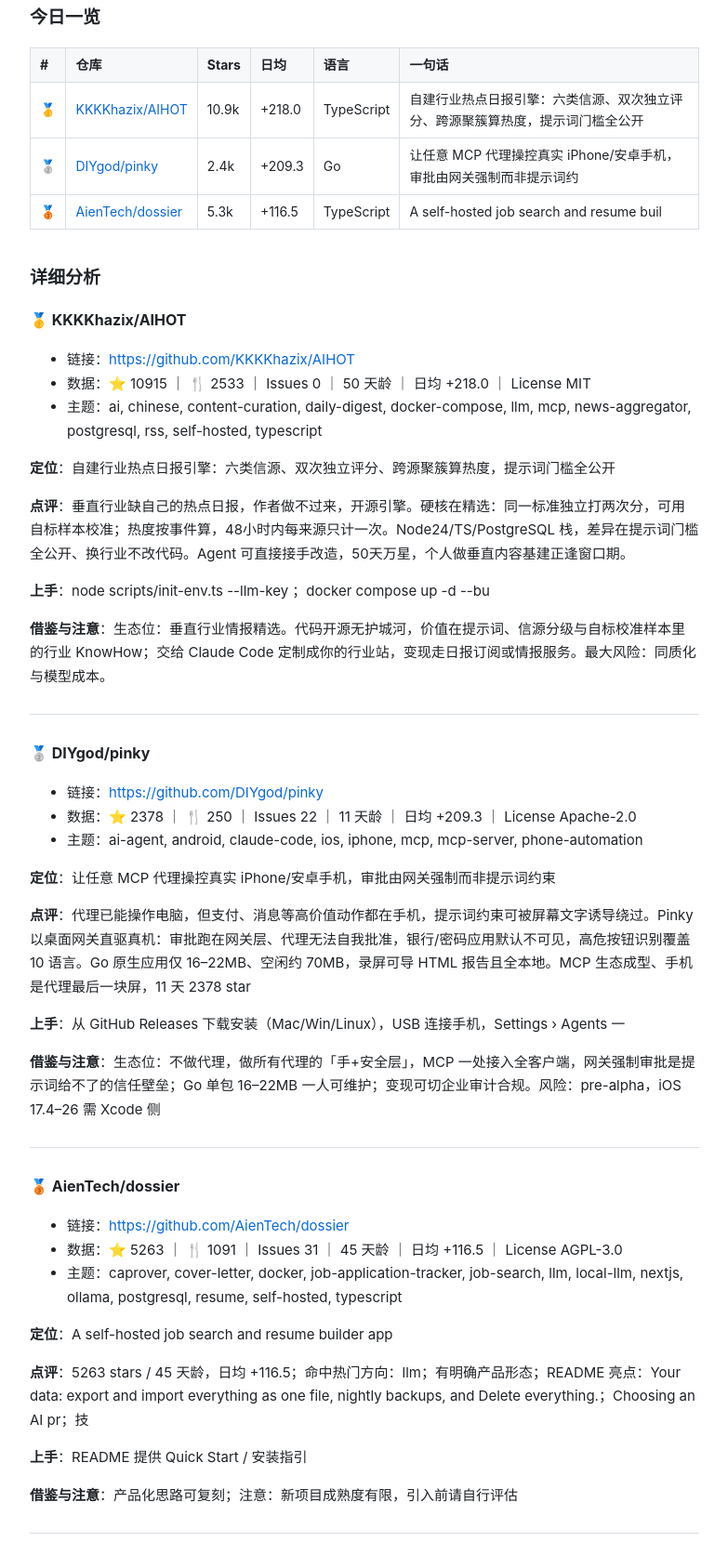
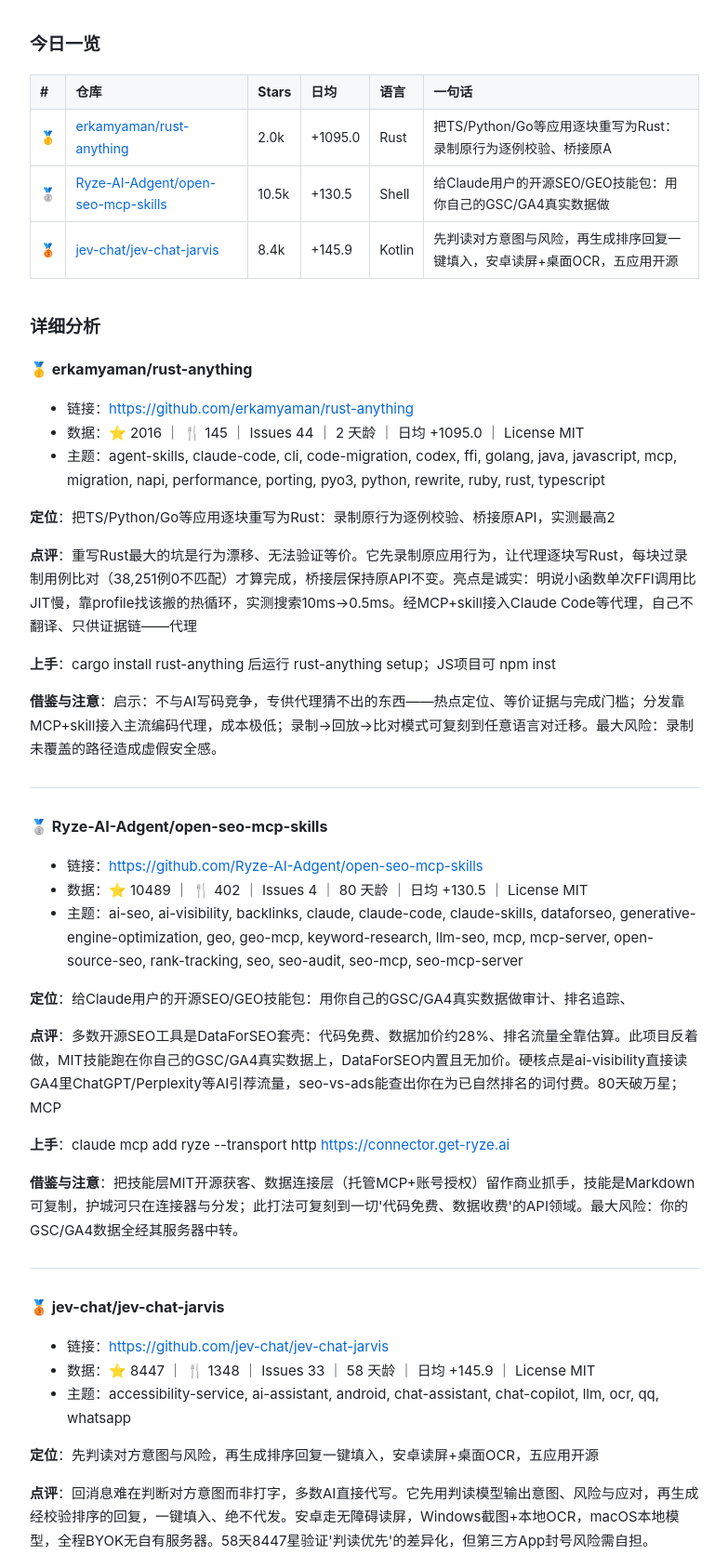
Before and after one commit to coolyi/ai-github-news, a plain HTML site: page 2026-11-18.html in a window 1280 px wide. Shown: the part 499-2172 px from the top of the page at 93% size, without its empty margins (248-1031 px from the left). Drawn offline with Linux system fonts and the light colour scheme.

Commit message:
发布 2026-11-18 日报 [skip ci]

```diff
--- a/2026-11-18.html
+++ b/2026-11-18.html
@@ -38,10 +38,11 @@ footer.site { margin-top:48px; color:var(--muted); font-size:13px; border-top:1p
   <h1>2026年11月18日</h1>
   <div class="sub">星期三 · Top 10 新兴 AI 应用 · 12 维度结构化分析</div>
 </header>
-<nav class="archive"><h2>往期归档</h2><ul><li><a href="./2026-11-17.html">2026年11月17日</a></li></ul></nav>
+<nav class="archive"><h2>往期归档</h2><ul><li><a href="./2026-11-18.html">2026年11月18日</a>　👈 今日</li>
+<li><a href="./2026-11-17.html">2026年11月17日</a></li></ul></nav>
 <article><h1>GitHub AI 应用日报 · 2026-11-18</h1>
 <blockquote>
-<p>候选 <strong>354</strong> → 精选 <strong>3</strong>（去重跳过 18） ｜ 扫描窗口：近 30 天新建 + 近 90 天上升期 ｜ 分析引擎：glm-5.3</p>
+<p>候选 <strong>354</strong> → 精选 <strong>3</strong>（去重跳过 21） ｜ 扫描窗口：近 30 天新建 + 近 90 天上升期 ｜ 分析引擎：glm-5.3</p>
 </blockquote>
 <h2>今日一览</h2>
 <table>
@@ -57,65 +58,65 @@ footer.site { margin-top:48px; color:var(--muted); font-size:13px; border-top:1p
 </thead>
 <tbody><tr>
 <td>🥇</td>
-<td><a href="https://github.com/KKKKhazix/AIHOT">KKKKhazix/AIHOT</a></td>
-<td>10.9k</td>
-<td>+218.0</td>
-<td>TypeScript</td>
-<td>自建行业热点日报引擎：六类信源、双次独立评分、跨源聚簇算热度，提示词门槛全公开</td>
+<td><a href="https://github.com/erkamyaman/rust-anything">erkamyaman/rust-anything</a></td>
+<td>2.0k</td>
+<td>+1095.0</td>
+<td>Rust</td>
+<td>把TS/Python/Go等应用逐块重写为Rust：录制原行为逐例校验、桥接原A</td>
 </tr>
 <tr>
 <td>🥈</td>
-<td><a href="https://github.com/DIYgod/pinky">DIYgod/pinky</a></td>
-<td>2.4k</td>
-<td>+209.3</td>
-<td>Go</td>
-<td>让任意 MCP 代理操控真实 iPhone/安卓手机，审批由网关强制而非提示词约</td>
+<td><a href="https://github.com/Ryze-AI-Adgent/open-seo-mcp-skills">Ryze-AI-Adgent/open-seo-mcp-skills</a></td>
+<td>10.5k</td>
+<td>+130.5</td>
+<td>Shell</td>
+<td>给Claude用户的开源SEO/GEO技能包：用你自己的GSC/GA4真实数据做</td>
 </tr>
 <tr>
 <td>🥉</td>
-<td><a href="https://github.com/AienTech/dossier">AienTech/dossier</a></td>
-<td>5.3k</td>
-<td>+116.5</td>
-<td>TypeScript</td>
-<td>A self-hosted job search and resume buil</td>
+<td><a href="https://github.com/jev-chat/jev-chat-jarvis">jev-chat/jev-chat-jarvis</a></td>
+<td>8.4k</td>
+<td>+145.9</td>
+<td>Kotlin</td>
+<td>先判读对方意图与风险，再生成排序回复一键填入，安卓读屏+桌面OCR，五应用开源</td>
 </tr>
 </tbody></table>
 <h2>详细分析</h2>
-<h3>🥇 KKKKhazix/AIHOT</h3>
+<h3>🥇 erkamyaman/rust-anything</h3>
 <ul>
-<li>链接：<a href="https://github.com/KKKKhazix/AIHOT">https://github.com/KKKKhazix/AIHOT</a></li>
-<li>数据：⭐ 10915 ｜ 🍴 2533 ｜ Issues 0 ｜ 50 天龄 ｜ 日均 +218.0 ｜ License MIT</li>
-<li>主题：ai, chinese, content-curation, daily-digest, docker-compose, llm, mcp, news-aggregator, postgresql, rss, self-hosted, typescript</li>
+<li>链接：<a href="https://github.com/erkamyaman/rust-anything">https://github.com/erkamyaman/rust-anything</a></li>
+<li>数据：⭐ 2016 ｜ 🍴 145 ｜ Issues 44 ｜ 2 天龄 ｜ 日均 +1095.0 ｜ License MIT</li>
+<li>主题：agent-skills, claude-code, cli, code-migration, codex, ffi, golang, java, javascript, mcp, migration, napi, performance, porting, pyo3, python, rewrite, ruby, rust, typescript</li>
 </ul>
-<p><strong>定位</strong>：自建行业热点日报引擎：六类信源、双次独立评分、跨源聚簇算热度，提示词门槛全公开</p>
-<p><strong>点评</strong>：垂直行业缺自己的热点日报，作者做不过来，开源引擎。硬核在精选：同一标准独立打两次分，可用自标样本校准；热度按事件算，48小时内每来源只计一次。Node24/TS/PostgreSQL 栈，差异在提示词门槛全公开、换行业不改代码。Agent 可直接接手改造，50天万星，个人做垂直内容基建正逢窗口期。</p>
-<p><strong>上手</strong>：node scripts/init-env.ts --llm-key <key>；docker compose up -d --bu</p>
-<p><strong>借鉴与注意</strong>：生态位：垂直行业情报精选。代码开源无护城河，价值在提示词、信源分级与自标校准样本里的行业 KnowHow；交给 Claude Code 定制成你的行业站，变现走日报订阅或情报服务。最大风险：同质化与模型成本。</p>
+<p><strong>定位</strong>：把TS/Python/Go等应用逐块重写为Rust：录制原行为逐例校验、桥接原API，实测最高2</p>
+<p><strong>点评</strong>：重写Rust最大的坑是行为漂移、无法验证等价。它先录制原应用行为，让代理逐块写Rust，每块过录制用例比对（38,251例0不匹配）才算完成，桥接层保持原API不变。亮点是诚实：明说小函数单次FFI调用比JIT慢，靠profile找该搬的热循环，实测搜索10ms→0.5ms。经MCP+skill接入Claude Code等代理，自己不翻译、只供证据链——代理</p>
+<p><strong>上手</strong>：cargo install rust-anything 后运行 rust-anything setup；JS项目可 npm inst</p>
+<p><strong>借鉴与注意</strong>：启示：不与AI写码竞争，专供代理猜不出的东西——热点定位、等价证据与完成门槛；分发靠MCP+skill接入主流编码代理，成本极低；录制→回放→比对模式可复刻到任意语言对迁移。最大风险：录制未覆盖的路径造成虚假安全感。</p>
 <hr>
-<h3>🥈 DIYgod/pinky</h3>
+<h3>🥈 Ryze-AI-Adgent/open-seo-mcp-skills</h3>
 <ul>
-<li>链接：<a href="https://github.com/DIYgod/pinky">https://github.com/DIYgod/pinky</a></li>
-<li>数据：⭐ 2378 ｜ 🍴 250 ｜ Issues 22 ｜ 11 天龄 ｜ 日均 +209.3 ｜ License Apache-2.0</li>
-<li>主题：ai-agent, android, claude-code, ios, iphone, mcp, mcp-server, phone-automation</li>
+<li>链接：<a href="https://github.com/Ryze-AI-Adgent/open-seo-mcp-skills">https://github.com/Ryze-AI-Adgent/open-seo-mcp-skills</a></li>
+<li>数据：⭐ 10489 ｜ 🍴 402 ｜ Issues 4 ｜ 80 天龄 ｜ 日均 +130.5 ｜ License MIT</li>
+<li>主题：ai-seo, ai-visibility, backlinks, claude, claude-code, claude-skills, dataforseo, generative-engine-optimization, geo, geo-mcp, keyword-research, llm-seo, mcp, mcp-server, open-source-seo, rank-tracking, seo, seo-audit, seo-mcp, seo-mcp-server</li>
 </ul>
-<p><strong>定位</strong>：让任意 MCP 代理操控真实 iPhone/安卓手机，审批由网关强制而非提示词约束</p>
-<p><strong>点评</strong>：代理已能操作电脑，但支付、消息等高价值动作都在手机，提示词约束可被屏幕文字诱导绕过。Pinky 以桌面网关直驱真机：审批跑在网关层、代理无法自我批准，银行/密码应用默认不可见，高危按钮识别覆盖 10 语言。Go 原生应用仅 16–22MB、空闲约 70MB，录屏可导 HTML 报告且全本地。MCP 生态成型、手机是代理最后一块屏，11 天 2378 star</p>
-<p><strong>上手</strong>：从 GitHub Releases 下载安装（Mac/Win/Linux），USB 连接手机，Settings › Agents 一</p>
-<p><strong>借鉴与注意</strong>：生态位：不做代理，做所有代理的「手+安全层」，MCP 一处接入全客户端，网关强制审批是提示词给不了的信任壁垒；Go 单包 16–22MB 一人可维护；变现可切企业审计合规。风险：pre-alpha，iOS 17.4–26 需 Xcode 侧</p>
+<p><strong>定位</strong>：给Claude用户的开源SEO/GEO技能包：用你自己的GSC/GA4真实数据做审计、排名追踪、</p>
+<p><strong>点评</strong>：多数开源SEO工具是DataForSEO套壳：代码免费、数据加价约28%、排名流量全靠估算。此项目反着做，MIT技能跑在你自己的GSC/GA4真实数据上，DataForSEO内置且无加价。硬核点是ai-visibility直接读GA4里ChatGPT/Perplexity等AI引荐流量，seo-vs-ads能查出你在为已自然排名的词付费。80天破万星；MCP</p>
+<p><strong>上手</strong>：claude mcp add ryze --transport http <a href="https://connector.get-ryze.ai">https://connector.get-ryze.ai</a></p>
+<p><strong>借鉴与注意</strong>：把技能层MIT开源获客、数据连接层（托管MCP+账号授权）留作商业抓手，技能是Markdown可复制，护城河只在连接器与分发；此打法可复刻到一切&#39;代码免费、数据收费&#39;的API领域。最大风险：你的GSC/GA4数据全经其服务器中转。</p>
 <hr>
-<h3>🥉 AienTech/dossier</h3>
+<h3>🥉 jev-chat/jev-chat-jarvis</h3>
 <ul>
-<li>链接：<a href="https://github.com/AienTech/dossier">https://github.com/AienTech/dossier</a></li>
-<li>数据：⭐ 5263 ｜ 🍴 1091 ｜ Issues 31 ｜ 45 天龄 ｜ 日均 +116.5 ｜ License AGPL-3.0</li>
-<li>主题：caprover, cover-letter, docker, job-application-tracker, job-search, llm, local-llm, nextjs, ollama, postgresql, resume, self-hosted, typescript</li>
+<li>链接：<a href="https://github.com/jev-chat/jev-chat-jarvis">https://github.com/jev-chat/jev-chat-jarvis</a></li>
+<li>数据：⭐ 8447 ｜ 🍴 1348 ｜ Issues 33 ｜ 58 天龄 ｜ 日均 +145.9 ｜ License MIT</li>
+<li>主题：accessibility-service, ai-assistant, android, chat-assistant, chat-copilot, llm, ocr, qq, whatsapp</li>
 </ul>
-<p><strong>定位</strong>：A self-hosted job search and resume builder app </p>
-<p><strong>点评</strong>：5263 stars / 45 天龄，日均 +116.5；命中热门方向：llm；有明确产品形态；README 亮点：Your data: export and import everything as one file, nightly backups, and Delete everything.；Choosing an AI pr；技</p>
-<p><strong>上手</strong>：README 提供 Quick Start / 安装指引</p>
-<p><strong>借鉴与注意</strong>：产品化思路可复刻；注意：新项目成熟度有限，引入前请自行评估</p>
+<p><strong>定位</strong>：先判读对方意图与风险，再生成排序回复一键填入，安卓读屏+桌面OCR，五应用开源</p>
+<p><strong>点评</strong>：回消息难在判断对方意图而非打字，多数AI直接代写。它先用判读模型输出意图、风险与应对，再生成经校验排序的回复，一键填入、绝不代发。安卓走无障碍读屏，Windows截图+本地OCR，macOS本地模型，全程BYOK无自有服务器。58天8447星验证&#39;判读优先&#39;的差异化，但第三方App封号风险需自担。</p>
+<p><strong>上手</strong>：下载APK安装后开启无障碍服务与悬浮窗权限；Win/macOS从Releases下载；iOS需Xcode自行编译</p>
+<p><strong>借鉴与注意</strong>：生态位选&#39;辅助决策&#39;而非&#39;自动回复&#39;，人始终按键发送，规避代聊信任问题；BYOK零推理成本，靠赞助商变现可参考。无障碍读屏+OCR方案可复刻，壁垒在判读模型。最大风险：违反第三方App条款遭封号。</p>
 <hr>
 <blockquote>
-<p>由 <a href="https://github.com/">iGithubNews</a> 自动生成 ｜ 数据来源 GitHub Search API ｜ 生成时间 2026/11/18 09:38:27</p>
+<p>由 <a href="https://github.com/">iGithubNews</a> 自动生成 ｜ 数据来源 GitHub Search API ｜ 生成时间 2026/11/18 16:27:08</p>
 </blockquote>
 
 </article>
```
Also changed, not shown: index.html (+43 -42 lines), 1 other file.
